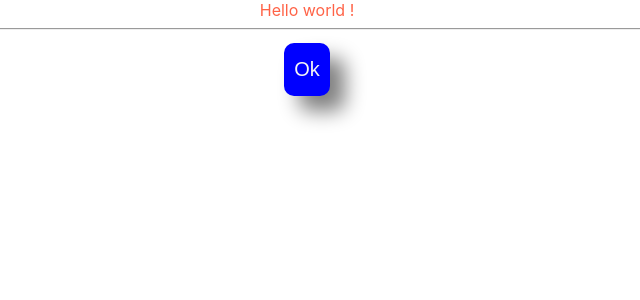
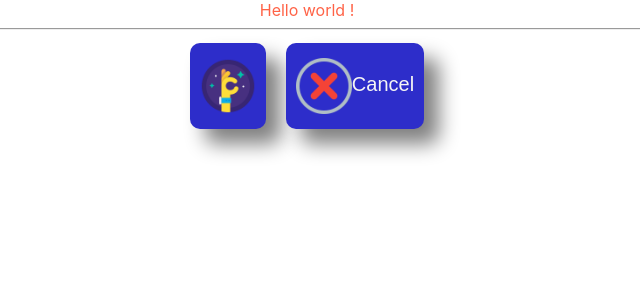
Before and after one commit to Zalox9/react_orsys, a React (Create React App) app: page / in a window 1280 px wide. Shown: the top 300 px of the page, without its empty margins (333-973 px from the left). Built offline with nearby package versions, Linux system fonts and the light colour scheme.

Commit message:
css + children_components

```diff
--- a/src/App/App.tsx
+++ b/src/App/App.tsx
@@ -7,8 +7,12 @@ function App() {
     <div className="App">
       Hello world !
       <hr />
-      <Button text="Ok" bgcolor="skyblue">
+      <Button bgcolor="skyblue">
         <img src="/img/ok.png" alt="btn ok" />
+      </Button>
+      <Button bgcolor="skyblue">
+        <img src="/img/cancel.png" alt="btn cancel" />
+        Cancel
       </Button>
     </div>
   );
--- a/src/App/components/Button/Button.css
+++ b/src/App/components/Button/Button.css
@@ -3,17 +3,26 @@
     margin: 5px 10px;
     font-size: 20px;
     border-radius: 10px;
-    background-color: blue;
+    background-color: rgb(45, 45, 202);
     color: whitesmoke;
     border: none;
     box-shadow: 15px 15px 20px grey;
 }
 
 .Button:hover{
-    background-color: whitesmoke;
-    color: blue;
+    background-color: skyblue;
+    color: rgb(67, 67, 250);
 }
 
 .Button:active{
-    padding: 0px 5px;
+    padding: 10px 5px;
 }
+
+.Button img{
+    max-height: 56px;
+    size: auto;
+}
+
+.Button>*{ /*tout les enfants de Button*/
+    vertical-align: middle;
+}
--- a/src/App/components/Button/Button.js
+++ b/src/App/components/Button/Button.js
@@ -5,7 +5,7 @@ import './Button.css'
 function Button(props) { //const Button=()=>{}
 console.log(props);
     return (
-        <button className="Button">{props.text}</button>
+        <button className="Button">{props.children}</button>
     );
 }
 
```
